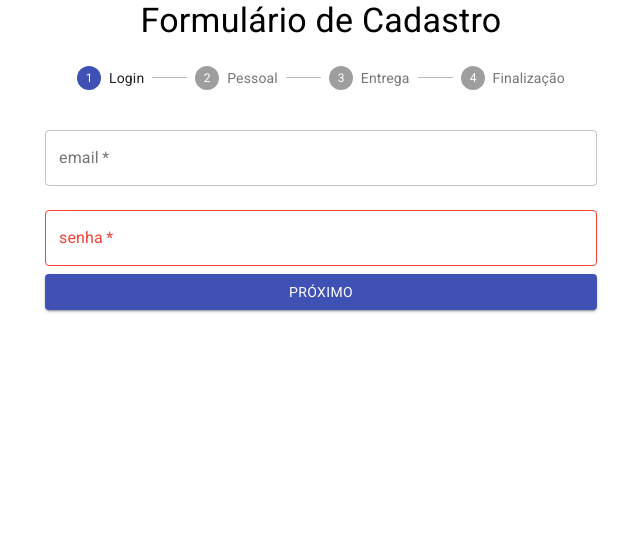
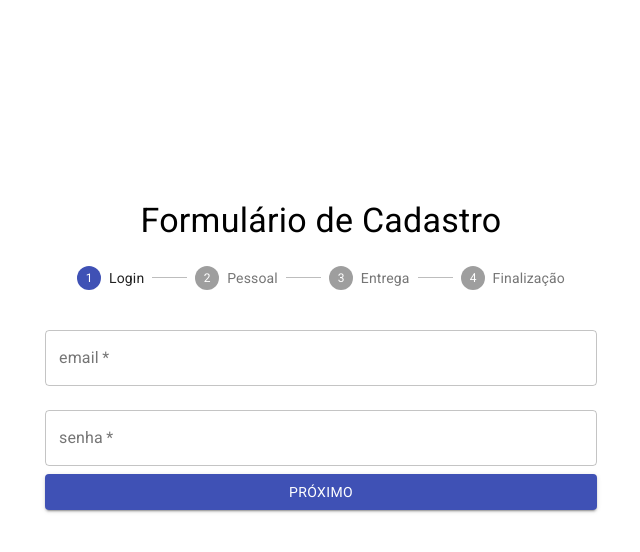
Before and after one commit to HerllonCardoso/formularioreact, a React (Create React App) app: page / in a window 1280 px wide. Shown: the top 552 px of the page, without its empty margins (319-959 px from the left). Built offline with nearby package versions, Linux system fonts and the light colour scheme.

Commit message:
fix: some bugs

```diff
--- a/src/App.css
+++ b/src/App.css
@@ -36,3 +36,8 @@
     transform: rotate(360deg);
   }
 }
+
+#root {
+  padding-top: 200px;
+  background-color: white;
+}
--- a/src/components/FormularioCadastro/DadosUsuario.jsx
+++ b/src/components/FormularioCadastro/DadosUsuario.jsx
@@ -38,7 +38,7 @@ function DadosUsuarios({ onSubmit }) {
           setPassword(event.target.value);
         }}
         onBlur={validarCampos}
-        error={erros.senha.valido}
+        error={!erros.senha.valido}
         helperText={erros.senha.texto}
         id="senha"
         name="senha"
--- a/src/components/FormularioCadastro/FormularioCadastro.jsx
+++ b/src/components/FormularioCadastro/FormularioCadastro.jsx
@@ -3,6 +3,8 @@ import React, { useEffect, useState } from "react";
 import DadosEntrega from "./DadosEntrega";
 import DadosPessoais from "./DadosPessoais";
 import DadosUsuarios from "./DadosUsuario";
+
+import { ReactComponent as Success } from "../../assets/success.svg";
 
 function FormularioCadastro({ onSubmit }) {
   const [etapaAtual, setEtapaAtual] = useState(0);
@@ -16,12 +18,13 @@ function FormularioCadastro({ onSubmit }) {
     <DadosUsuarios onSubmit={coletarDados} />,
     <DadosPessoais onSubmit={coletarDados} />,
     <DadosEntrega onSubmit={coletarDados} />,
-    <Typography variant="h5">Obrigado pelo Cadastro!</Typography>,
+    <Typography variant="h5">
+      <Success />
+    </Typography>,
   ];
 
   function coletarDados(dados) {
     setDados({ ...dadosColetados, ...dados });
-    console.log(dadosColetados);
     nextStep();
   }
 
```
Also changed, not shown: src/assets/success.svg (added).
